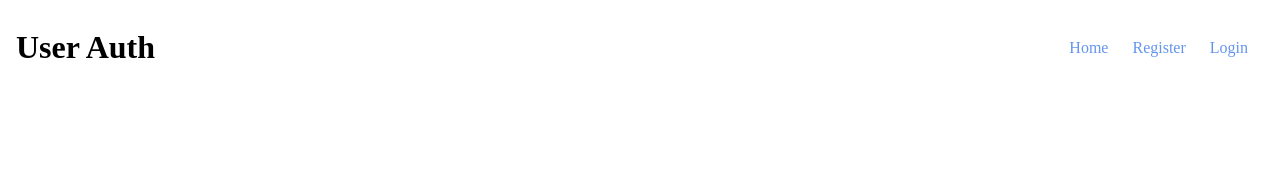
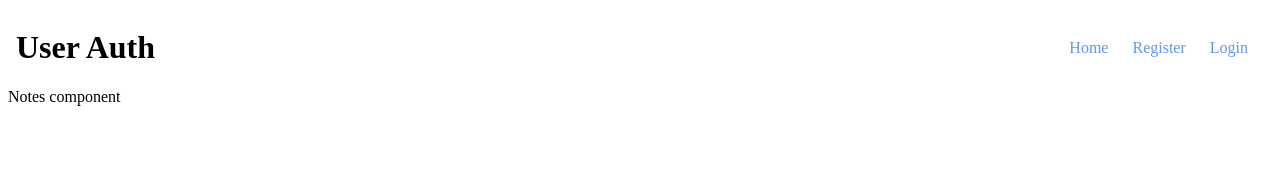
Before and after one commit to sambdt/user-auth, a React (Create React App) app: page /notes in a window 1280 px wide. Shown: the top 178 px of the page. Built offline with nearby package versions, Linux system fonts and the light colour scheme.

Commit message:
Added Notes component

```diff
--- a/src/App.js
+++ b/src/App.js
@@ -6,6 +6,7 @@ import Home from './component/Home';
 import Register from './component/Register';
 import Login from './component/Login';
 import Account from './component/Account';
+import Notes from './component/Notes';
 
 function App() {
   const [userLoggedIn, setUserLoggedIn] = useState(false);
@@ -37,6 +38,7 @@ function App() {
         )}
       />
       <Route path="/account" component={Account} />
+      <Route path="/notes" component={Notes} />
     </div>
   );
 }
--- a/src/component/NavBar.js
+++ b/src/component/NavBar.js
@@ -17,6 +17,7 @@ function NavBar({ userLoggedIn, handleAuth, history }) {
             userLoggedIn ? (
               <>
                 <ListItem to="/account" text="Account" />
+                <ListItem to="/notes" text="Notes" />
                 <ListItem
                   onClick={() => {
                     localStorage.removeItem('token');
--- /dev/null
+++ b/src/component/Notes.js
@@ -0,0 +1,11 @@
+import React from 'react';
+
+function Notes() {
+  return (
+    <div>
+      Notes component
+    </div>
+  );
+}
+
+export default Notes;
```
